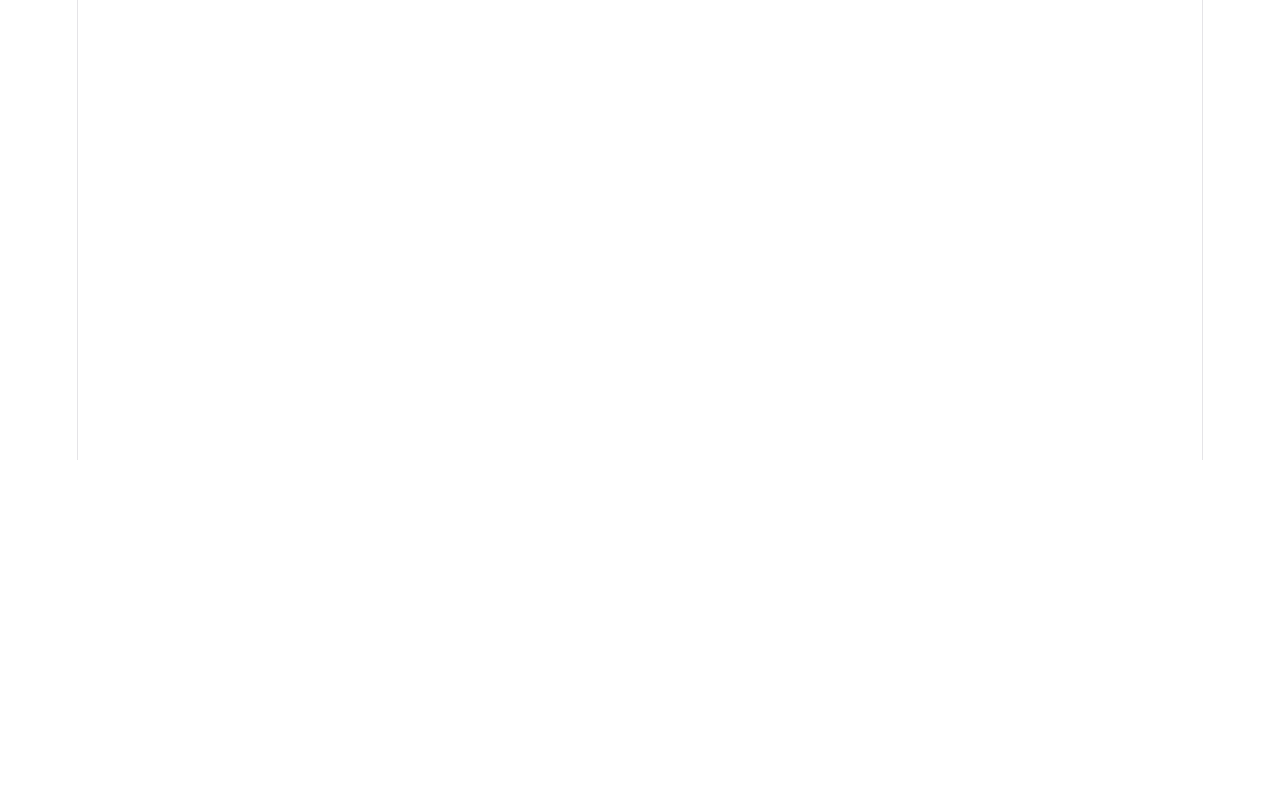
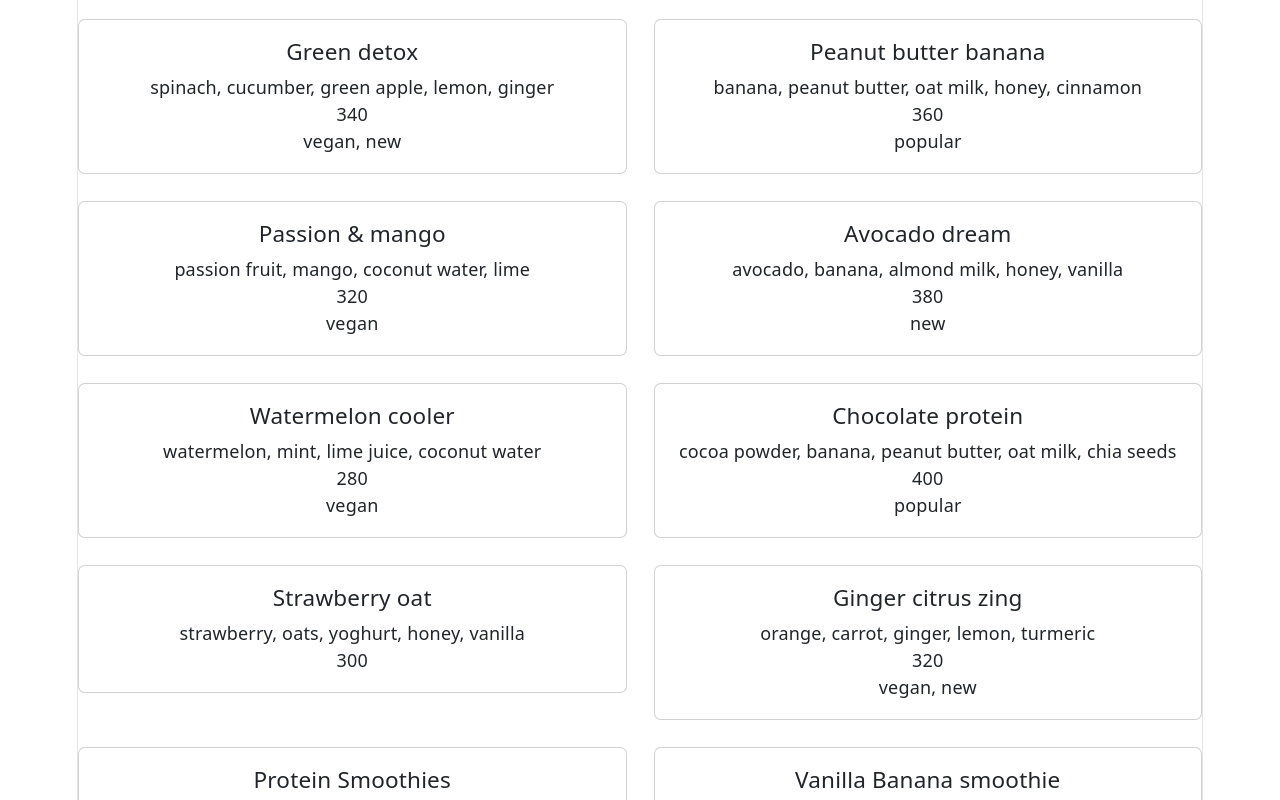
Before and after one commit to risper4/showcase-project, a React (Vite) app: page /shop in a window 1280 px wide. Shown: the part 340-1140 px from the top of the page. Before the commit the page ends 800 px from the top, so only its background shows below. Built offline with nearby package versions, Linux system fonts and the light colour scheme; data requests are answered from the project's data file.

Commit message:
Fixed the shop display bug

```diff
--- a/db.json
+++ b/db.json
@@ -168,7 +168,19 @@
       "ingredients": "Peanut butter, Greek Yorghut, Vanilla compound, Bananas",
       "badges": "Popular",
       "id": "bxPj7U8kffc"
+    },
+    {
+      "name": "Vanilla Banana smoothie",
+      "price": "300",
+      "ingredients": [
+        "Banana",
+        "Yorghut"
+      ],
+      "badges": [
+        "New"
+      ],
+      "id": "FD8JJSknC7w"
     }
   ],
-  "$schema": ["./node_modules/json-server/schema.json"]
+  "$schema": "./node_modules/json-server/schema.json"
 }
--- a/index.html
+++ b/index.html
@@ -5,7 +5,7 @@
     <link rel="icon" type="image/svg+xml" href="/favicon.svg" />
     <meta name="viewport" content="width=device-width, initial-scale=1.0" />
     <title>showcase-project</title>
-    <!-- <link rel="stylesheet" href="https://cdn.jsdelivr.net/npm/bootstrap@5.3.8/dist/css/bootstrap.min.css"> -->
+    <link rel="stylesheet" href="https://cdn.jsdelivr.net/npm/bootstrap@5.3.8/dist/css/bootstrap.min.css">
   </head>
   <body>
     <div id="root"></div>
--- a/src/App.css
+++ b/src/App.css
@@ -1,4 +1,4 @@
-.counter {
+/* .counter {
   font-size: 16px;
   padding: 5px 10px;
   border-radius: 5px;
@@ -181,4 +181,4 @@
     right: 0;
     border-right-color: var(--border);
   }
-}
+} */
--- a/src/components/AdminPortal.jsx
+++ b/src/components/AdminPortal.jsx
@@ -11,32 +11,36 @@ export default function AdminPortal() {
         badges : ''
     })
 
-    function handleSubmit (event) {
+    function handleSubmit(event) {
   event.preventDefault()
 
-       fetch('http://localhost:3001/smoothies',
-        {
-            method : "POST",
-            headers : {
-                "Content-type" : "application/json"
+  const formattedData = {
+    ...formData,
+    ingredients: formData.ingredients.split(',').map(i => i.trim()),
+    badges: formData.badges.split(',').map(b => b.trim())
+  }
+
+  fetch('http://localhost:3001/smoothies', {
+    method: "POST",
+    headers: {
+      "Content-type": "application/json"
     },
-            body : JSON.stringify(formData)
-        }
-       )
+    body: JSON.stringify(formattedData)
+  })
   .then((response) => {
-        if(!response.ok){
+    if (!response.ok) {
       throw new Error('Error occurred')
-        }else{
+    } else {
       return response.json()
     }
   })
   .then((data) => {
     setSmoothies([...smoothies, data])
     setFormData({
-            name : '',
-            price : '',
-            ingredients : '',
-            badges : ''
+      name: '',
+      price: '',
+      ingredients: '',
+      badges: ''
     })
   })
   .catch((error) => alert(error))
--- a/src/components/ShopCard.jsx
+++ b/src/components/ShopCard.jsx
@@ -5,10 +5,18 @@ export default function ShopCard({smoothie}) {
     <div className="col">
       <div className="card">
         <div className="card-body">
-                            <h5 className="card-title">{smoothie.name}</h5>
-                            <p className="card-text">{smoothie.ingredients.join(',')}</p>
-                            <p className="card-text">{smoothie.price}</p>
-                            <p className="card-text">{smoothie.badges.join(',')}</p>
+          <h5 className="card-title">{smoothie?.name}</h5>
+          <p className="card-text">
+            {Array.isArray(smoothie?.ingredients)
+              ? smoothie.ingredients.join(', ')
+              : smoothie.ingredients}
+          </p>
+          <p className="card-text">{smoothie?.price}</p>
+          <p className="card-text">
+            {Array.isArray(smoothie?.badges)
+              ? smoothie.badges.join(', ')
+              : smoothie.badges}
+          </p>
         </div>
       </div>
     </div>
--- a/src/components/ShopList.jsx
+++ b/src/components/ShopList.jsx
@@ -1,12 +1,14 @@
 import ShopCard from "./ShopCard"
 
 export default function ShopList ({smoothies}) {
+    // console.log(JSON.stringify(smoothies))
+    return (
+        <div className="row row-cols-1 row-cols-md-2 g-4 mt-4 mb-3">
+        {smoothies.map((smoothie) => (
+            <ShopCard key={smoothie.id} smoothie = {smoothie}/>
+          ))}
+        </div>
 
-    return (
-        <div className="row row-cols-1 row-cols-md-2 g-4">
-        {smoothies.map((smoothie) => {
-            <ShopCard key={smoothie.id} smoothie = {smoothie}/>
-          })}
-        </div>
+
     )
 }
--- a/src/custom hook/useFetchData.js
+++ b/src/custom hook/useFetchData.js
@@ -15,6 +15,7 @@ export default function useFetchData(url) {
                 }
             })
             .then((result) => {
+                console.log(result)
                 setSmoothies(result)
                 setLoading(false)
             })
```
Lines whose indentation alone changed are shown as unchanged.
